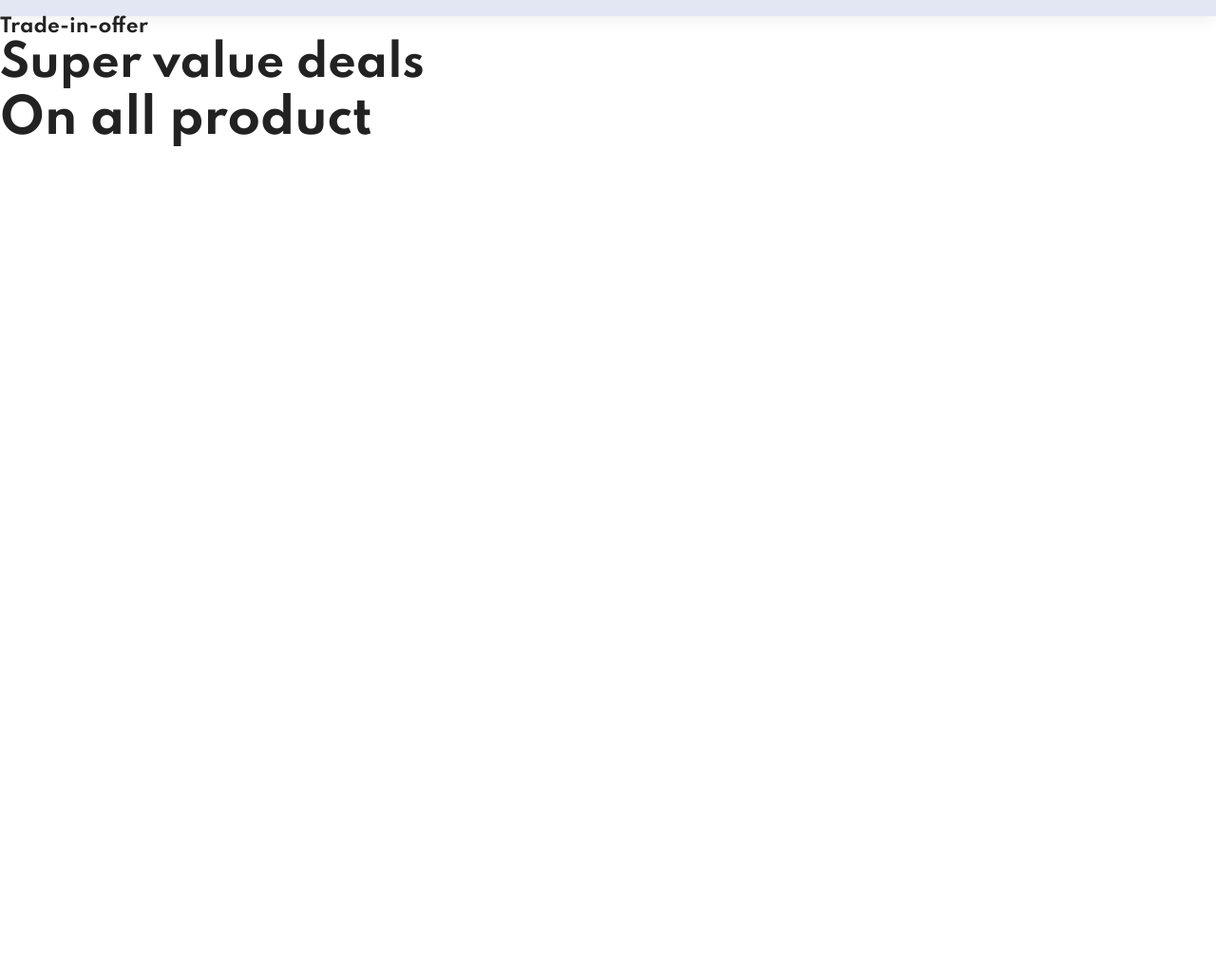
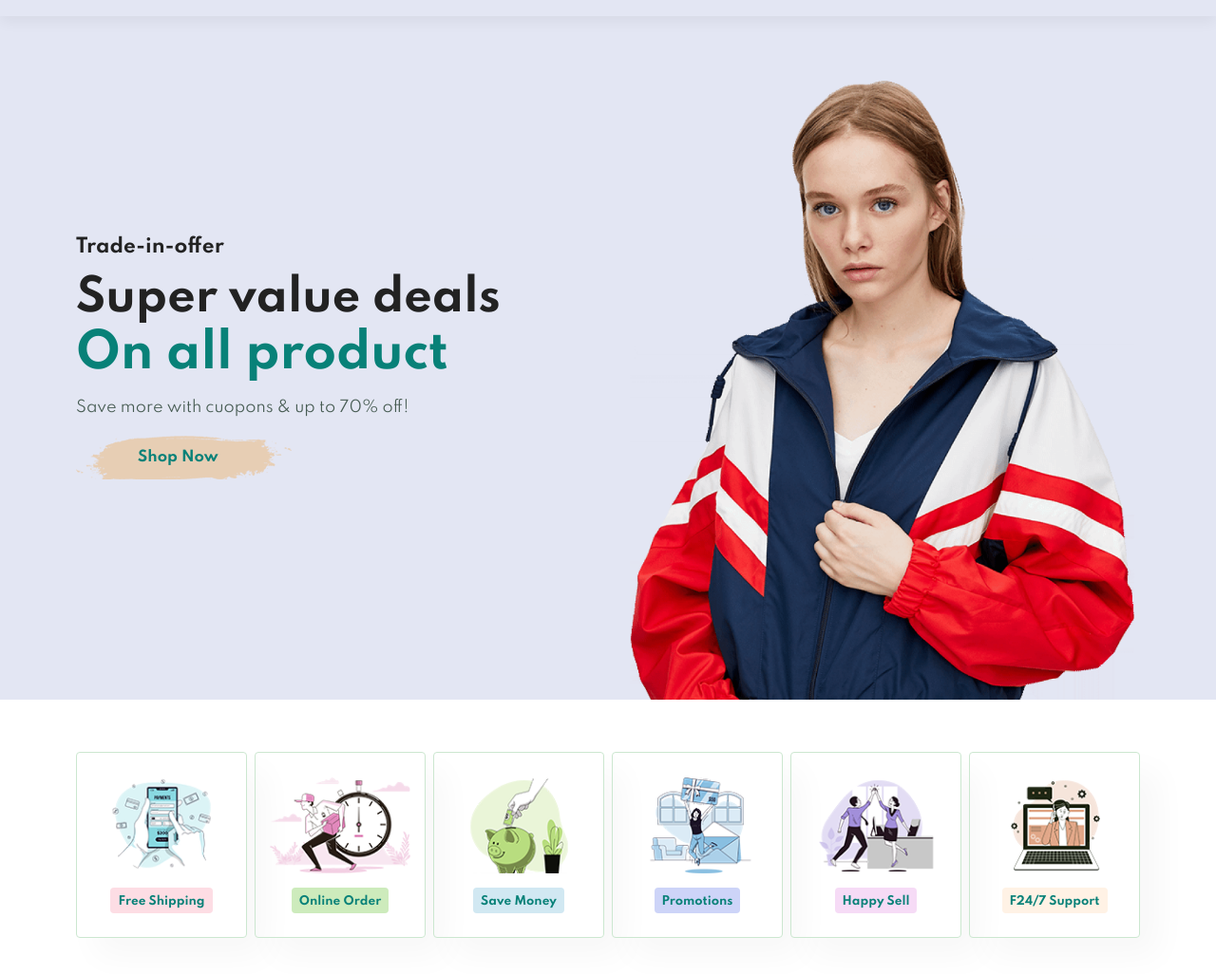
Before and after one commit to ListyaDwiSubagya/Ecommerce, a plain HTML site: page index.html in a window 1280 px wide. Shown: the part 68-1094 px from the top of the page at 95% size. Before the commit the page ends 800 px from the top, so only its background shows below. Drawn offline with Linux system fonts and the light colour scheme.

Commit message:
features

```diff
--- a/index.html
+++ b/index.html
@@ -28,6 +28,35 @@
         <h4>Trade-in-offer</h4>
         <h2>Super value deals</h2>
         <h1>On all product</h1>
+        <p>Save more with cuopons & up to 70% off!</p>
+        <button>Shop Now</button>
+    </section>
+
+    <section id="feature" class="section-p1">
+        <div class="feature-box">
+            <img src="img/features/f1.png" alt="">
+            <h6>Free Shipping</h6>
+        </div>
+        <div class="feature-box">
+            <img src="img/features/f2.png" alt="">
+            <h6>Online Order</h6>
+        </div>
+        <div class="feature-box">
+            <img src="img/features/f3.png" alt="">
+            <h6>Save Money</h6>
+        </div>
+        <div class="feature-box">
+            <img src="img/features/f4.png" alt="">
+            <h6>Promotions</h6>
+        </div>
+        <div class="feature-box">
+            <img src="img/features/f5.png" alt="">
+            <h6>Happy Sell</h6>
+        </div>
+        <div class="feature-box">
+            <img src="img/features/f6.png" alt="">
+            <h6>F24/7 Support</h6>
+        </div>
     </section>
 
     <script src="script.js"></script>
--- a/style.css
+++ b/style.css
@@ -62,6 +62,10 @@ body {
     padding: 20px 80px;
     background: #E3E6F3;
     box-shadow: 0 5px 15px rgba(0, 0, 0, 0.06);
+    z-index: 999;
+    position: sticky;
+    top: 0;
+    left: 0;
 }
 
 #navbar {
@@ -103,3 +107,88 @@ body {
     bottom: -4px;
     left: 20px;
 }
+
+/* hero */
+#hero {
+    background-image: url(img/hero4.png);
+    background-position: top 25% right 0;
+    background-size: cover;
+    height: 90vh;
+    width: 100%;
+    padding: 0 80px;
+    display: flex;
+    flex-direction: column;
+    align-items: flex-start;
+    justify-content: center;
+}
+
+#hero h4 {
+    padding-bottom: 15px;
+}
+
+#hero h1 {
+    color: #088178;
+}
+
+#hero button {
+    background-image: url("img/button.png");
+    background-color: transparent;
+    color: #088178;
+    border: 0;
+    padding: 14px 80px 14px 65px;
+    background-repeat: no-repeat;
+    cursor: pointer;
+    font-weight: 700;
+    font-size: 15px;
+}
+
+#feature {
+    display: flex;
+    align-items: center;
+    justify-content: space-between;
+    flex-wrap: wrap;
+}
+
+#feature .feature-box {
+    width: 180px;
+    text-align: center;
+    padding: 25px 15px;
+    box-shadow: 20px 20px 34px rgba(0, 0, 0, 0.03);
+    border: 1px solid #cce7d0;
+    border-radius: 4px;
+    margin: 15px 0;
+}
+
+#feature .feature-box:hover {
+    box-shadow: 10px 10px 54px rgba(70, 62, 221, 0.1);
+}
+
+#feature .feature-box img{
+    width: 100%;
+    margin-bottom: 10px;
+}
+
+#feature .feature-box h6{
+    display: inline-block;
+    padding: 9px 8px 6px 8px;
+    line-height: 1;
+    border-radius: 4px;
+    color: #088178;
+    background-color: #fddde4;
+}
+
+#feature .feature-box:nth-child(2) h6{
+    background-color: #cdebbc;
+}
+#feature .feature-box:nth-child(3) h6{
+    background-color: #d1e8f2;
+}
+#feature .feature-box:nth-child(4) h6{
+    background-color: #cdd4f8;
+}
+#feature .feature-box:nth-child(5) h6{
+    background-color: #f6dbf6;
+}
+#feature .feature-box:nth-child(6) h6{
+    background-color: #fff2e5;
+}
```
